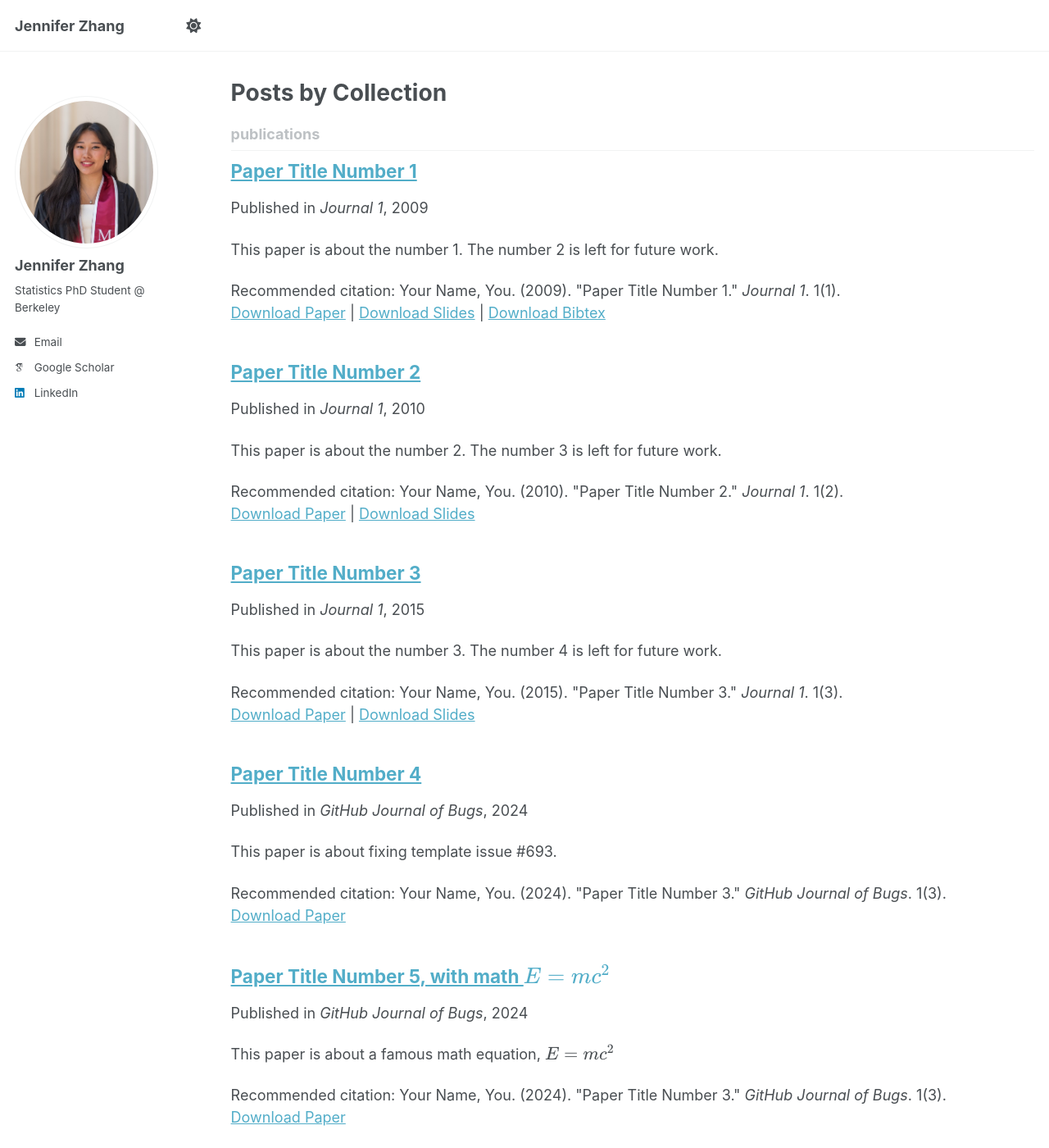
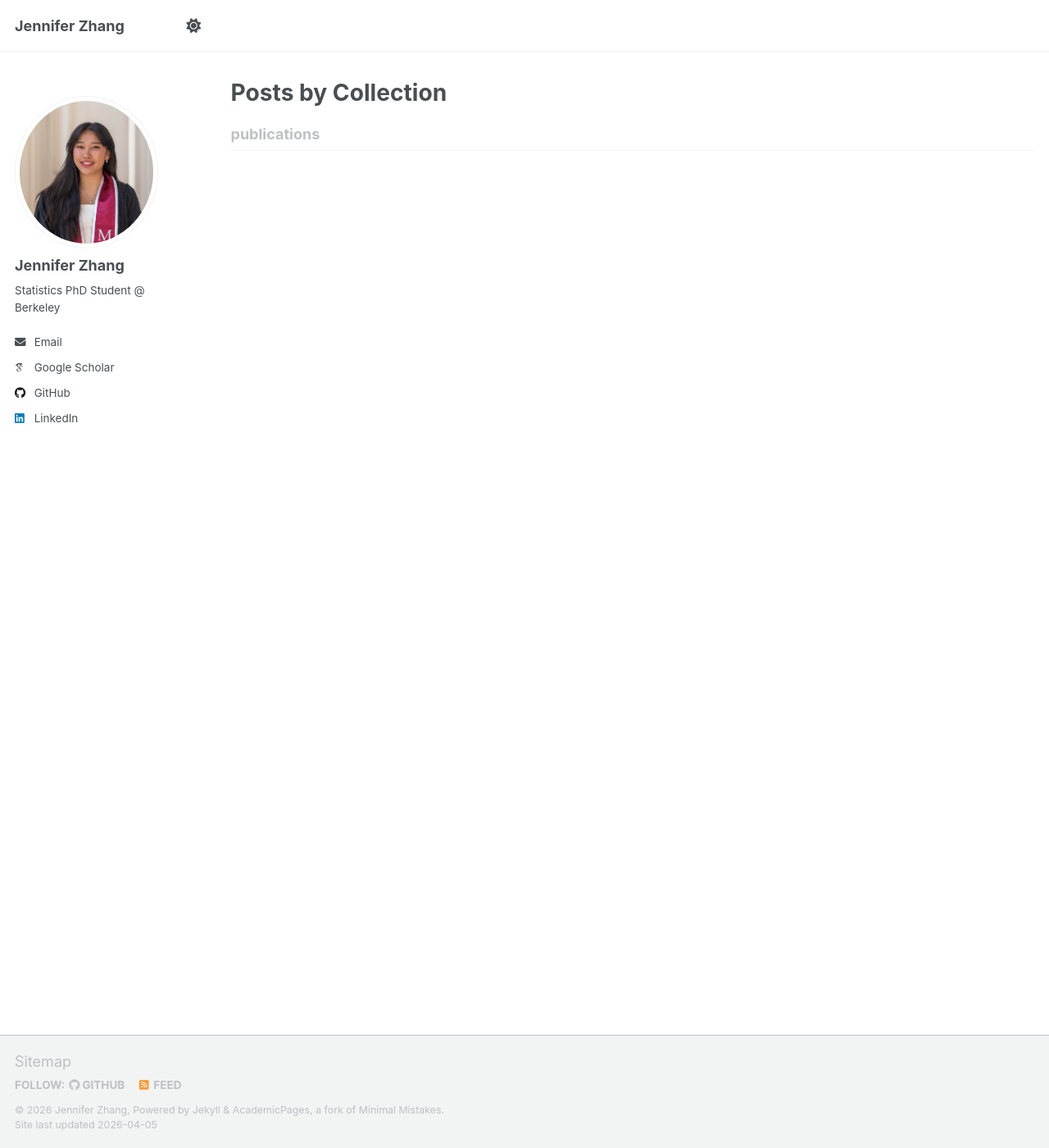
Before and after one commit to jenjzhang/jenjzhang.github.io, a Jekyll site: the page built from _pages/collection-archive.html, in a window 1280 px wide and 1400 px high. Shown: the whole window at 82% size. Built offline with Jekyll 4.4.1, drawn with Linux system fonts in a browser that asks for light colours; some web fonts are replaced; a script that is not in the unit is left out.

Commit message:
Update about page, remove placeholder publications, add GitHub
- Rewrote research blurb to mention high-stakes decision making, AI policy, and algorithmic accountability
- Added Other section with personal interests
- Removed all template placeholder publications
- Set GitHub username to jenjzhang
- Added CLAUDE.md

Co-Authored-By: Claude Sonnet 4.6 <noreply@anthropic.com>

```diff
--- a/_config.yml
+++ b/_config.yml
@@ -47,7 +47,7 @@ author:
   bitbucket        : # Username - Update with your username on the site
   codepen          : # Username
   dribbble         : # Username
-  github           : # "insert"
+  github           : jenjzhang
   kaggle           : # Username
   stackoverflow    : # User number or user number and name (i.e., use "1" or "1/jeff-atwood")
 
--- a/_publications/2009-10-01-paper-title-number-1.md
+++ /dev/null
@@ -1,14 +0,0 @@
----
-title: "Paper Title Number 1"
-collection: publications
-category: manuscripts
-permalink: /publication/2009-10-01-paper-title-number-1
-excerpt: 'This paper is about the number 1. The number 2 is left for future work.'
-date: 2009-10-01
-venue: 'Journal 1'
-slidesurl: 'http://academicpages.github.io/files/slides1.pdf'
-paperurl: 'http://academicpages.github.io/files/paper1.pdf'
-bibtexurl: 'http://academicpages.github.io/files/bibtex1.bib'
-citation: 'Your Name, You. (2009). &quot;Paper Title Number 1.&quot; <i>Journal 1</i>. 1(1).'
----
-The contents above will be part of a list of publications, if the user clicks the link for the publication than the contents of section will be rendered as a full page, allowing you to provide more information about the paper for the reader. When publications are displayed as a single page, the contents of the above "citation" field will automatically be included below this section in a smaller font.
--- a/_publications/2010-10-01-paper-title-number-2.md
+++ /dev/null
@@ -1,14 +0,0 @@
----
-title: "Paper Title Number 2"
-collection: publications
-category: manuscripts
-permalink: /publication/2010-10-01-paper-title-number-2
-excerpt: 'This paper is about the number 2. The number 3 is left for future work.'
-date: 2010-10-01
-venue: 'Journal 1'
-slidesurl: 'http://academicpages.github.io/files/slides2.pdf'
-paperurl: 'http://academicpages.github.io/files/paper2.pdf'
-citation: 'Your Name, You. (2010). &quot;Paper Title Number 2.&quot; <i>Journal 1</i>. 1(2).'
----
-
-The contents above will be part of a list of publications, if the user clicks the link for the publication than the contents of section will be rendered as a full page, allowing you to provide more information about the paper for the reader. When publications are displayed as a single page, the contents of the above "citation" field will automatically be included below this section in a smaller font.
--- a/_publications/2015-10-01-paper-title-number-3.md
+++ /dev/null
@@ -1,14 +0,0 @@
----
-title: "Paper Title Number 3"
-collection: publications
-category: manuscripts
-permalink: /publication/2015-10-01-paper-title-number-3
-excerpt: 'This paper is about the number 3. The number 4 is left for future work.'
-date: 2015-10-01
-venue: 'Journal 1'
-slidesurl: 'http://academicpages.github.io/files/slides3.pdf'
-paperurl: 'http://academicpages.github.io/files/paper3.pdf'
-citation: 'Your Name, You. (2015). &quot;Paper Title Number 3.&quot; <i>Journal 1</i>. 1(3).'
----
-
-The contents above will be part of a list of publications, if the user clicks the link for the publication than the contents of section will be rendered as a full page, allowing you to provide more information about the paper for the reader. When publications are displayed as a single page, the contents of the above "citation" field will automatically be included below this section in a smaller font.
--- a/_publications/2025-06-08-paper-title-number-5.md
+++ /dev/null
@@ -1,13 +0,0 @@
----
-title: "Paper Title Number 5, with math $$E=mc^2$$"
-collection: publications
-category: conferences
-permalink: /publication/2024-02-17-paper-title-number-4
-excerpt: 'This paper is about a famous math equation, $$E=mc^2$$'
-date: 2024-02-17
-venue: 'GitHub Journal of Bugs'
-paperurl: 'http://academicpages.github.io/files/paper3.pdf'
-citation: 'Your Name, You. (2024). &quot;Paper Title Number 3.&quot; <i>GitHub Journal of Bugs</i>. 1(3).'
----
-
-Using [MathJax](https://www.mathjax.org/) in the description is supported - $$E=mc^2$$ - however, the use must be mindful that the default delimiters are `$$...$$` and `\\[...\\]` which differs from the `$...$` that is typically expected.
```
Also changed, not shown: CLAUDE.md (added, +57 -0 lines), _pages/about.md (+9 -3 lines), _publications/2024-02-17-paper-title-number-4.md (deleted, +0 -13 lines).
